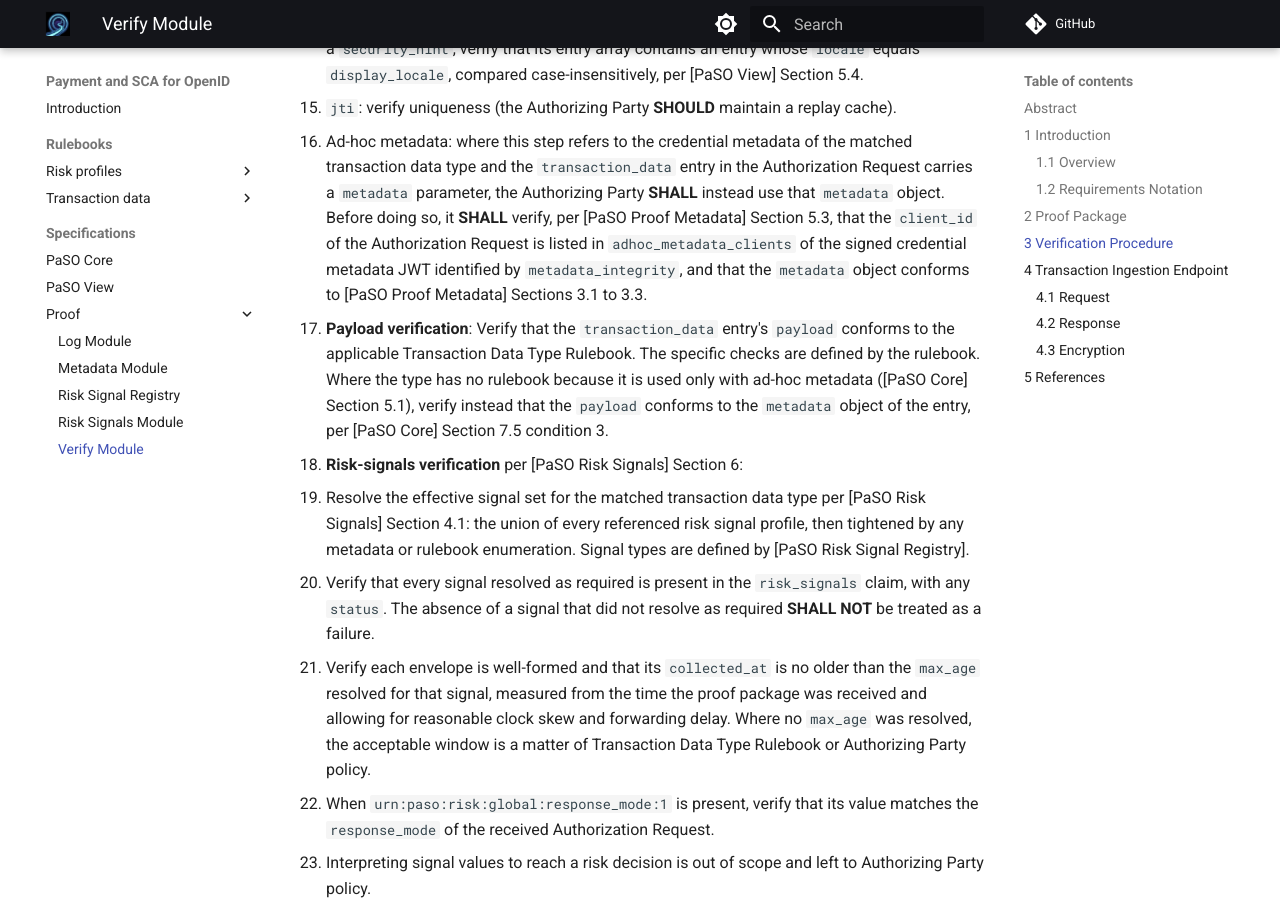
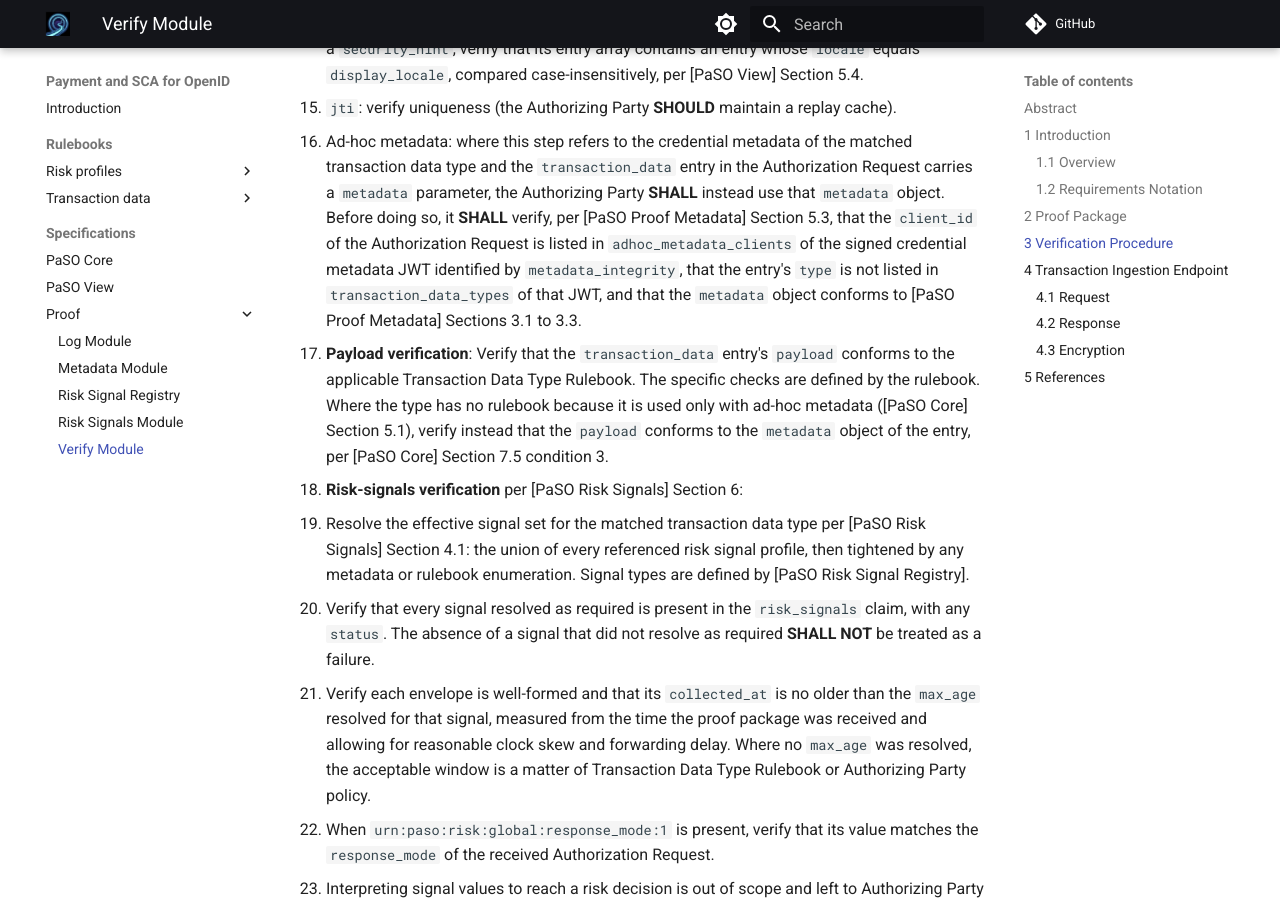
Before and after one commit to APTITUDE-Consortium/payments-and-sca-for-openid, an MkDocs documentation site: the page built from docs/specifications/proof/paso-proof-verify.md, in a window 1280 px wide and 900 px high, scrolled down 1953 px. Built offline with MkDocs 1.6.1 and Material for MkDocs 9.7.7, drawn with Linux system fonts in a browser that asks for light colours; comment, search, counter and statistics services are not loaded; the version menu is left out.

Commit message:
docs: verify checks that ad-hoc metadata targets an unpublished type

```diff
--- a/docs/specifications/proof/paso-proof-verify.md
+++ b/docs/specifications/proof/paso-proof-verify.md
@@ -47,7 +47,7 @@ Upon receiving the proof package, the Authorizing Party **SHALL** perform the fo
    - `display_locale`, if `render_mode` is `dynamic`: verify that it is either the string `default` or a [RFC5646] language tag. If it is `default`, verify that every claim `display` array and every `ui_labels` entry array of the matched transaction data type in the credential metadata contains a default entry (an entry without a `locale`). Otherwise, verify that every such array contains an entry whose `locale` equals `display_locale`, compared case-insensitively.
    - `display_locale`, if `render_mode` is `static`: verify that it is a [RFC5646] language tag and not the string `default`. If the matched transaction data type in the credential metadata has a `security_hint`, verify that its entry array contains an entry whose `locale` equals `display_locale`, compared case-insensitively, per [PaSO View] Section 5.4.
    - `jti`: verify uniqueness (the Authorizing Party **SHOULD** maintain a replay cache).
-   - Ad-hoc metadata: where this step refers to the credential metadata of the matched transaction data type and the `transaction_data` entry in the Authorization Request carries a `metadata` parameter, the Authorizing Party **SHALL** instead use that `metadata` object. Before doing so, it **SHALL** verify, per [PaSO Proof Metadata] Section 5.3, that the `client_id` of the Authorization Request is listed in `adhoc_metadata_clients` of the signed credential metadata JWT identified by `metadata_integrity`, and that the `metadata` object conforms to [PaSO Proof Metadata] Sections 3.1 to 3.3.
+   - Ad-hoc metadata: where this step refers to the credential metadata of the matched transaction data type and the `transaction_data` entry in the Authorization Request carries a `metadata` parameter, the Authorizing Party **SHALL** instead use that `metadata` object. Before doing so, it **SHALL** verify, per [PaSO Proof Metadata] Section 5.3, that the `client_id` of the Authorization Request is listed in `adhoc_metadata_clients` of the signed credential metadata JWT identified by `metadata_integrity`, that the entry's `type` is not listed in `transaction_data_types` of that JWT, and that the `metadata` object conforms to [PaSO Proof Metadata] Sections 3.1 to 3.3.
 
 5. **Payload verification**: Verify that the `transaction_data` entry's `payload` conforms to the applicable Transaction Data Type Rulebook. The specific checks are defined by the rulebook. Where the type has no rulebook because it is used only with ad-hoc metadata ([PaSO Core] Section 5.1), verify instead that the `payload` conforms to the `metadata` object of the entry, per [PaSO Core] Section 7.5 condition 3.
 
```
